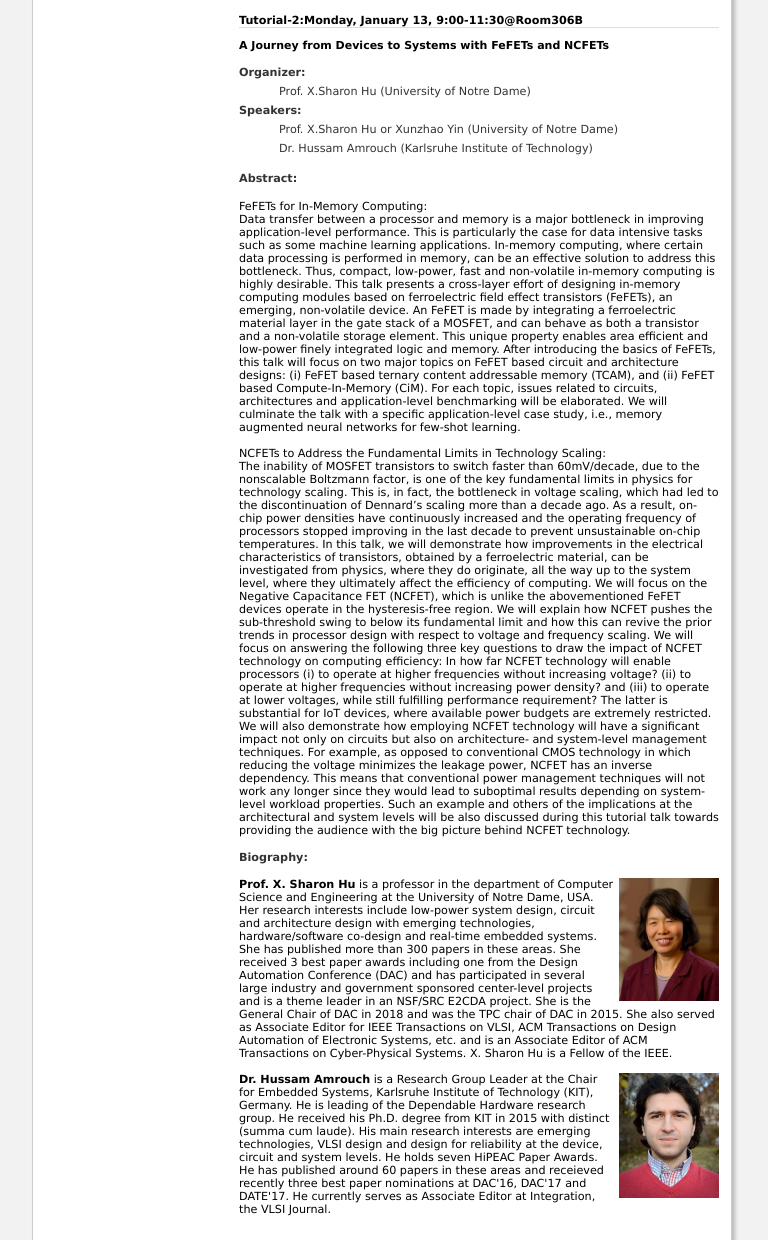
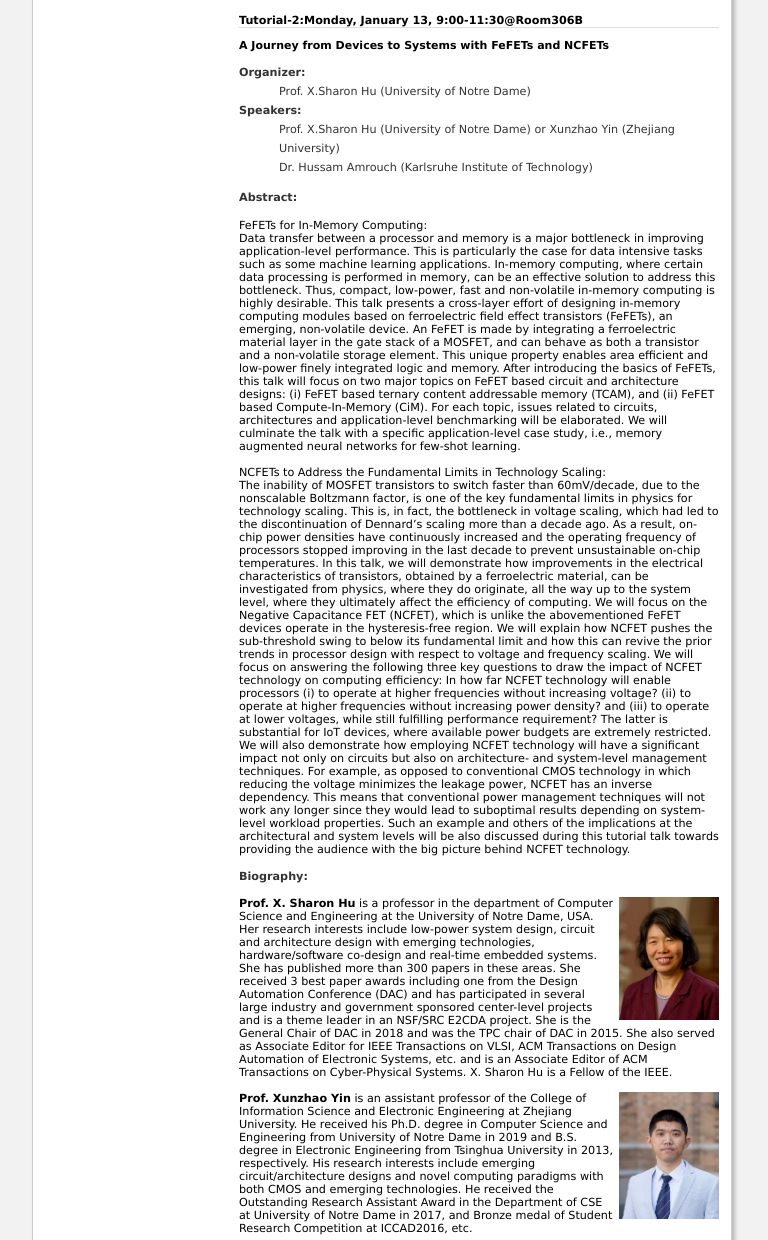
Before and after one commit to aspdac2020/aspdac20, a plain HTML site: page tutorial/index.html in a window 1280 px wide. Shown: the part 1260-2500 px from the top of the page, without its empty margins (255-1023 px from the left). Drawn offline with Linux system fonts and the light colour scheme.

Commit message:
2019/11/4

```diff
--- a/tutorial/index.html
+++ b/tutorial/index.html
@@ -197,7 +197,7 @@ Supported by:<br><br>
                     <dt><b>Organizer:</b></dt>
                     <dd>Prof. X.Sharon Hu (University of Notre Dame)</dd>
                     <dt><b>Speakers:</b></dt>
-                    <dd>Prof. X.Sharon Hu or Xunzhao Yin (University of Notre Dame)</dd>
+                    <dd>Prof. X.Sharon Hu (University of Notre Dame) or Xunzhao Yin (Zhejiang University)</dd>
                     <dd>Dr. Hussam Amrouch (Karlsruhe Institute of Technology)</dd>
                 </dl>
                 <p><b>Abstract:</b></p>
@@ -239,7 +239,12 @@ Supported by:<br><br>
                 theme leader in an NSF/SRC E2CDA project. She is the General Chair of DAC in 2018 and was the TPC chair of DAC in 2015. She also served as Associate Editor
                 for IEEE Transactions on VLSI, ACM Transactions on Design Automation of Electronic Systems, etc. and is an Associate Editor of ACM Transactions on Cyber-Physical
                 Systems. X. Sharon Hu is a Fellow of the IEEE.
+
                 <br><br>
+                <img src="./photos/t2_Yin.jpg" align="right" width="100" height="127">
+                <strong>Prof. Xunzhao Yin</strong>  is an assistant professor of the College of Information Science and Electronic Engineering at Zhejiang University. He received his Ph.D. degree in Computer Science and Engineering from University of Notre Dame in 2019 and B.S. degree in Electronic Engineering from Tsinghua University in 2013, respectively. His research interests include emerging circuit/architecture designs and novel computing paradigms with both CMOS and emerging technologies. He received the Outstanding Research Assistant Award in the Department of CSE at University of Notre Dame in 2017, and Bronze medal of Student Research Competition at ICCAD2016, etc.
+                <br><br>
+
                 <img src="./photos/t2_Amrouch.jpg" align="right" width="100" height="125">
                 <strong>Dr. Hussam Amrouch</strong>  is a Research Group Leader at the Chair for Embedded Systems, Karlsruhe Institute of Technology (KIT),
                 Germany. He is leading of the Dependable Hardware research group. He received his Ph.D. degree from KIT in 2015 with distinct (summa cum laude). His main research
@@ -470,8 +475,12 @@ Supported by:<br><br>
                 <br> Invited Talk: Hardware Supported Cybersecurity for Internet of Things, Northwestern University, Chicago, IL February 2018
                 <br> Keynote Hardware Supported Cybersecurity for Internet of Things 18th International Workshop on Microprocessor/SoC Test, Security & Verification (keynote), Austin, TX December 2017
 
+                <br><br> <br><br>
+                <img src="./photos/t8_Gu.jpg" align="right" width="100" height="125">
+                <strong>Dr. Chongyan Gu</strong>
+                <br> Invited Talk on IoT security, Global Grand Challenges Summit organized by the Chinese Academy of Engineering, UK Royal Academy of Engineering and US National Academy of Engineering, Beijing, September 2015.
 
-                <br><br>
+                <br><br> <br><br> <br><br>
 
 
 
```
Also changed, not shown: tutorial/photos/t2_Yin.jpg (added), tutorial/photos/t8_Gu.jpg (added).
